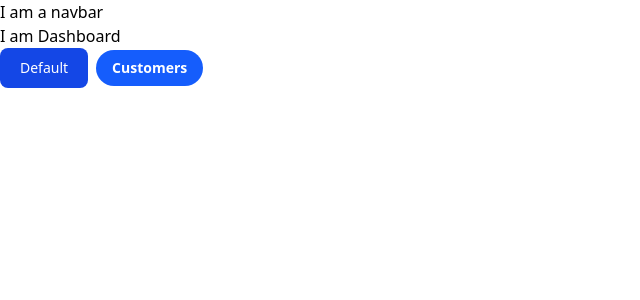
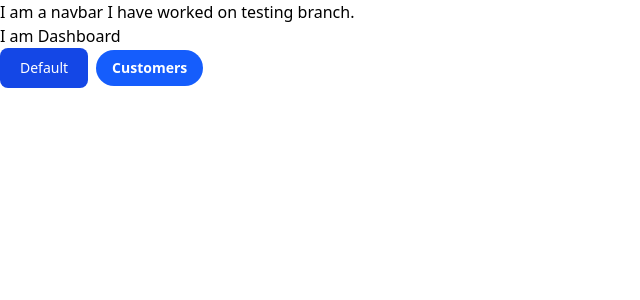
Before and after one commit to Mehtab2002/Smart-Book, a Next.js app: page / in a window 1280 px wide. Shown: the top 300 px of the page, without its empty margins (0-640 px from the left). Built offline with nearby package versions, Linux system fonts and the light colour scheme.

Commit message:
worked on testing

```diff
--- a/components/Navbar.js
+++ b/components/Navbar.js
@@ -4,6 +4,7 @@ const Navbar = () => {
   return (
     <nav>
       I am a navbar
+      I have worked on testing branch.
     </nav>
   )
 }
```
